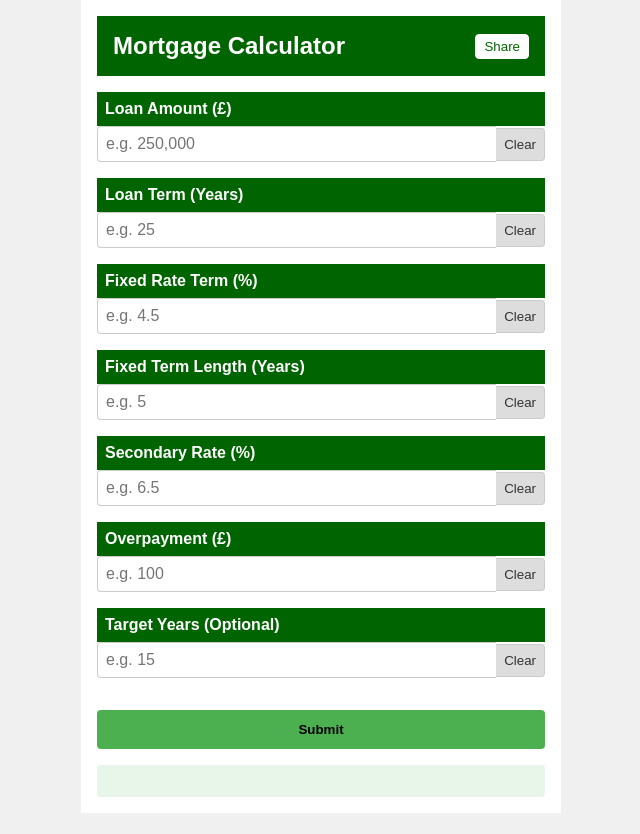
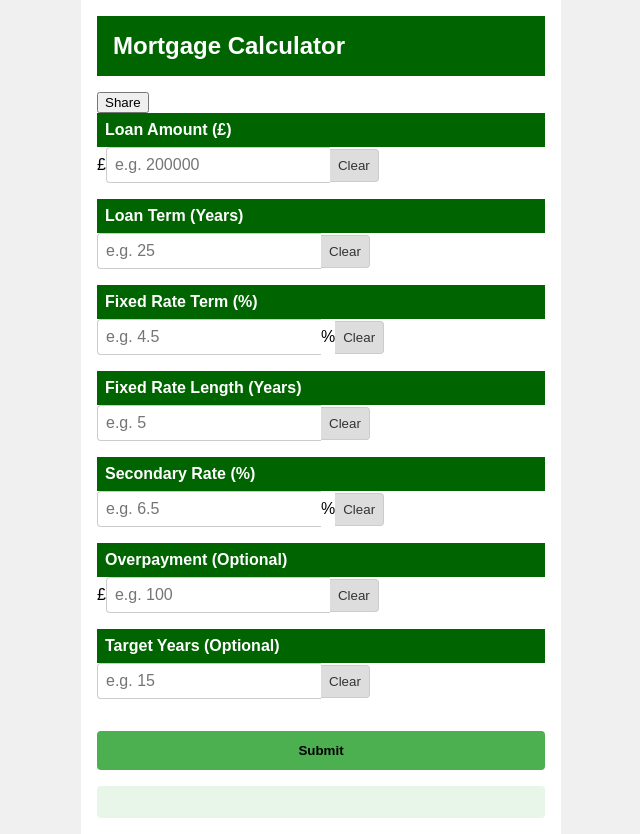
Before and after one commit to Ampdrew06/Mortgage-Calculator, a React (Create React App) app: page / in a window 1280 px wide. Shown: the whole page, without its empty margins (319-959 px from the left). Before the commit the page ends 813 px from the top, so only its background shows below. Built offline with nearby package versions, Linux system fonts and the light colour scheme.

Commit message:
Update App.js

```diff
--- a/src/App.js
+++ b/src/App.js
@@ -1,178 +1,174 @@
-console.log("App.js latest is loaded");
 import React, { useState } from 'react';
 import './App.css';
 
 function App() {
-  const [inputs, setInputs] = useState({
-    loanAmount: '',
-    initialRate: '',
-    loanTermYears: '',
-    fixedTermYears: '',
-    secondaryRate: '',
-    overpayment: '',
-    targetYears: '',
-  });
+  const [loanAmount, setLoanAmount] = useState('');
+  const [initialRate, setInitialRate] = useState('');
+  const [loanTermYears, setLoanTermYears] = useState('');
+  const [fixedTermYears, setFixedTermYears] = useState('');
+  const [secondaryRate, setSecondaryRate] = useState('');
+  const [overpayment, setOverpayment] = useState('');
+  const [targetYears, setTargetYears] = useState('');
 
-  const [results, setResults] = useState({
-    initialPayment: '',
-    secondPayment: '',
-    yearsRemaining: '',
-    remainingBalance: '',
-  });
-
-  const handleChange = (e, field, format) => {
-    let value = e.target.value;
-
-    // Handle formatting
-    if (format === 'currency') {
-      value = value.replace(/[^\d.]/g, '');
-      if (value) {
-        const [int, dec] = value.split('.');
-        value = int.replace(/\B(?=(\d{3})+(?!\d))/g, ',') + (dec ? '.' + dec : '');
-      }
-    } else if (format === 'percent') {
-      value = value.replace(/[^\d.]/g, '');
-    }
-
-    setInputs(prev => ({
-      ...prev,
-      [field]: value,
-    }));
-  };
-
-  const clearField = (field) => {
-    setInputs(prev => ({
-      ...prev,
-      [field]: '',
-    }));
-  };
+  const [initialPayment, setInitialPayment] = useState('');
+  const [secondPayment, setSecondPayment] = useState('');
+  const [yearsRemaining, setYearsRemaining] = useState('');
+  const [remainingBalance, setRemainingBalance] = useState('');
 
   const basePMT = (pv, rate, nper) =>
     (rate * pv) / (1 - Math.pow(1 + rate, -nper));
 
+  const clearField = (setter) => () => setter('');
+
   const calculate = () => {
-    const {
-      loanAmount,
-      initialRate,
-      loanTermYears,
-      fixedTermYears,
-      secondaryRate,
-      overpayment,
-      targetYears
-    } = inputs;
-
     const P = parseFloat(loanAmount.replace(/,/g, ''));
     const r1 = parseFloat(initialRate) / 100 / 12;
-    const r2 = parseFloat(secondaryRate) / 100 / 12;
+    const r2 = secondaryRate ? parseFloat(secondaryRate) / 100 / 12 : null;
     const n = parseInt(loanTermYears) * 12;
-    const t = parseInt(fixedTermYears) * 12;
+    const t = fixedTermYears ? parseInt(fixedTermYears) * 12 : 0;
     const op = overpayment ? parseFloat(overpayment) : 0;
     const g = targetYears ? parseInt(targetYears) * 12 : null;
 
-    if (!P || !r1 || !n || !t || !r2) {
-      setResults({
-        initialPayment: '',
-        secondPayment: '',
-        yearsRemaining: '',
-        remainingBalance: '',
-      });
+    if (!P || !r1 || !n) {
+      setInitialPayment('');
+      setSecondPayment('');
+      setYearsRemaining('');
+      setRemainingBalance('');
       return;
     }
 
-    // Initial Monthly Payment
-    const months = g ? g : n;
+    const months = g || n;
     const pmt = basePMT(P, r1, months);
     const initial = Math.abs(pmt + op);
+    setInitialPayment(initial.toFixed(2));
 
-    // Secondary Monthly Payment
-    let second = '';
-    let balance = 0;
-    if (n - t > 0) {
+    if (t && r2 && n - t > 0) {
       const altPMT = g
         ? basePMT(P, r1, g) + op
         : basePMT(P, r1, n) + op;
 
       const futureValue = P * Math.pow(1 + r1, t);
       const paid = altPMT * ((Math.pow(1 + r1, t) - 1) / r1);
-      balance = futureValue - paid;
+      const balance = futureValue - paid;
 
-      second = Math.abs(basePMT(balance, r2, n - t)).toFixed(2);
+      const second = basePMT(balance, r2, n - t);
+      setSecondPayment(Math.abs(second).toFixed(2));
+    } else {
+      setSecondPayment('');
     }
 
-    // Years Remaining
-    let remaining = '';
     if (P === 0) {
-      remaining = '';
+      setYearsRemaining('');
     } else {
       let result;
       if (g && op) {
         const termPmt = basePMT(P, r1, g) + op;
         const nper = Math.log(1 + (P * r1) / -termPmt) / Math.log(1 + r1);
-        result = nper < 0 ? 'N/A' : (nper / 12).toFixed(2);
+        result = nper < 0 ? 'N/A' : Math.abs(nper / 12).toFixed(2);
       } else if (g) {
         result = (g / 12).toFixed(2);
       } else if (op) {
         const termPmt = basePMT(P, r1, n) + op;
         const nper = Math.log(1 + (P * r1) / -termPmt) / Math.log(1 + r1);
-        result = (nper / 12).toFixed(2);
+        result = Math.abs(nper / 12).toFixed(2);
       } else {
         result = (n / 12).toFixed(2);
       }
 
-      remaining = result.startsWith('-') ? result.slice(1) : result;
+      setYearsRemaining(result);
     }
 
-    // Balance After Fixed Term
-    const finalBalance = balance && balance > 0 ? balance.toFixed(2) : '0.00';
+    if (!t || P === 0 || n - t <= 0) {
+      setRemainingBalance('');
+    } else {
+      const altPMT = g
+        ? basePMT(P, r1, g) + op
+        : basePMT(P, r1, n) + op;
 
-    setResults({
-      initialPayment: initial.toFixed(2),
-      secondPayment: second,
-      yearsRemaining: remaining,
-      remainingBalance: finalBalance,
-    });
+      const futureValue = P * Math.pow(1 + r1, t);
+      const paid = altPMT * ((Math.pow(1 + r1, t) - 1) / r1);
+      const balance = futureValue - paid;
+
+      setRemainingBalance(Math.abs(balance).toFixed(2));
+    }
   };
 
   return (
     <div className="container">
-      <h1>
-        Mortgage Calculator
-        <button className="share-button" onClick={() => navigator.share?.({ title: "Mortgage Calculator", url: window.location.href })}>
+      <header>
+        <h1>Mortgage Calculator</h1>
+        <button className="share-btn" onClick={() => navigator.share?.({ title: 'Mortgage Calculator', url: window.location.href })}>
           Share
         </button>
-      </h1>
+      </header>
 
-      {[
-        ['Loan Amount (£)', 'loanAmount', 'currency', 'e.g. 250,000'],
-        ['Loan Term (Years)', 'loanTermYears', 'number', 'e.g. 25'],
-        ['Fixed Rate Term (%)', 'initialRate', 'percent', 'e.g. 4.5'],
-        ['Fixed Term Length (Years)', 'fixedTermYears', 'number', 'e.g. 5'],
-        ['Secondary Rate (%)', 'secondaryRate', 'percent', 'e.g. 6.5'],
-        ['Overpayment (£)', 'overpayment', 'currency', 'e.g. 100'],
-        ['Target Years (Optional)', 'targetYears', 'number', 'e.g. 15']
-      ].map(([label, key, type, placeholder]) => (
-        <div className="input-group" key={key}>
-          <label>{label}</label>
-          <div className="input-row">
-            <input
-              type="text"
-              inputMode="decimal"
-              value={inputs[key]}
-              placeholder={placeholder}
-              onChange={(e) => handleChange(e, key, type)}
-            />
-            <button className="clear" onClick={() => clearField(key)}>Clear</button>
-          </div>
+      <div className="input-group">
+        <label>Loan Amount (£)</label>
+        <div className="input-wrapper">
+          <span>£</span>
+          <input type="number" placeholder="e.g. 200000" value={loanAmount} onChange={(e) => setLoanAmount(e.target.value)} />
+          <button className="clear" onClick={clearField(setLoanAmount)}>Clear</button>
         </div>
-      ))}
+      </div>
+
+      <div className="input-group">
+        <label>Loan Term (Years)</label>
+        <div className="input-wrapper">
+          <input type="number" placeholder="e.g. 25" value={loanTermYears} onChange={(e) => setLoanTermYears(e.target.value)} />
+          <button className="clear" onClick={clearField(setLoanTermYears)}>Clear</button>
+        </div>
+      </div>
+
+      <div className="input-group">
+        <label>Fixed Rate Term (%)</label>
+        <div className="input-wrapper">
+          <input type="number" placeholder="e.g. 4.5" value={initialRate} onChange={(e) => setInitialRate(e.target.value)} />
+          <span>%</span>
+          <button className="clear" onClick={clearField(setInitialRate)}>Clear</button>
+        </div>
+      </div>
+
+      <div className="input-group">
+        <label>Fixed Rate Length (Years)</label>
+        <div className="input-wrapper">
+          <input type="number" placeholder="e.g. 5" value={fixedTermYears} onChange={(e) => setFixedTermYears(e.target.value)} />
+          <button className="clear" onClick={clearField(setFixedTermYears)}>Clear</button>
+        </div>
+      </div>
+
+      <div className="input-group">
+        <label>Secondary Rate (%)</label>
+        <div className="input-wrapper">
+          <input type="number" placeholder="e.g. 6.5" value={secondaryRate} onChange={(e) => setSecondaryRate(e.target.value)} />
+          <span>%</span>
+          <button className="clear" onClick={clearField(setSecondaryRate)}>Clear</button>
+        </div>
+      </div>
+
+      <div className="input-group">
+        <label>Overpayment (Optional)</label>
+        <div className="input-wrapper">
+          <span>£</span>
+          <input type="number" placeholder="e.g. 100" value={overpayment} onChange={(e) => setOverpayment(e.target.value)} />
+          <button className="clear" onClick={clearField(setOverpayment)}>Clear</button>
+        </div>
+      </div>
+
+      <div className="input-group">
+        <label>Target Years (Optional)</label>
+        <div className="input-wrapper">
+          <input type="number" placeholder="e.g. 15" value={targetYears} onChange={(e) => setTargetYears(e.target.value)} />
+          <button className="clear" onClick={clearField(setTargetYears)}>Clear</button>
+        </div>
+      </div>
 
       <button className="submit" onClick={calculate}>Submit</button>
 
       <div className="results">
-        {results.initialPayment && <p><span>Initial Monthly Payment:</span> <span>£{results.initialPayment}</span></p>}
-        {results.secondPayment && <p><span>Secondary Monthly Payment:</span> <span>£{results.secondPayment}</span></p>}
-        {results.yearsRemaining && <p><span>Years Remaining:</span> <span>{results.yearsRemaining}</span></p>}
-        {results.remainingBalance && <p><span>Remaining Balance After Fixed Term:</span> <span>£{results.remainingBalance}</span></p>}
+        {initialPayment && <p><span>Initial Monthly Payment:</span> <span>£{initialPayment}</span></p>}
+        {secondPayment && <p><span>Secondary Monthly Payment:</span> <span>£{secondPayment}</span></p>}
+        {yearsRemaining && <p><span>Years Remaining:</span> <span>{yearsRemaining}</span></p>}
+        {remainingBalance && <p><span>Remaining Balance After Fixed Term:</span> <span>£{remainingBalance}</span></p>}
       </div>
     </div>
   );
```
